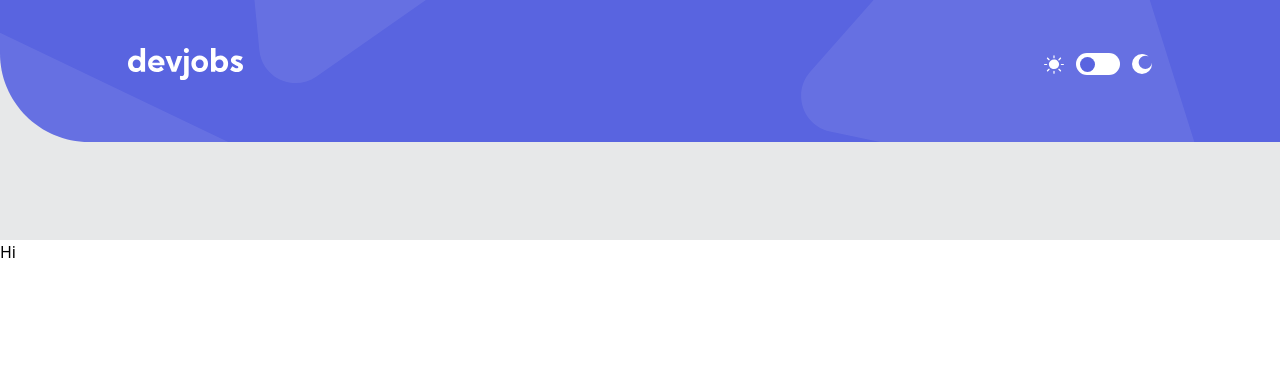
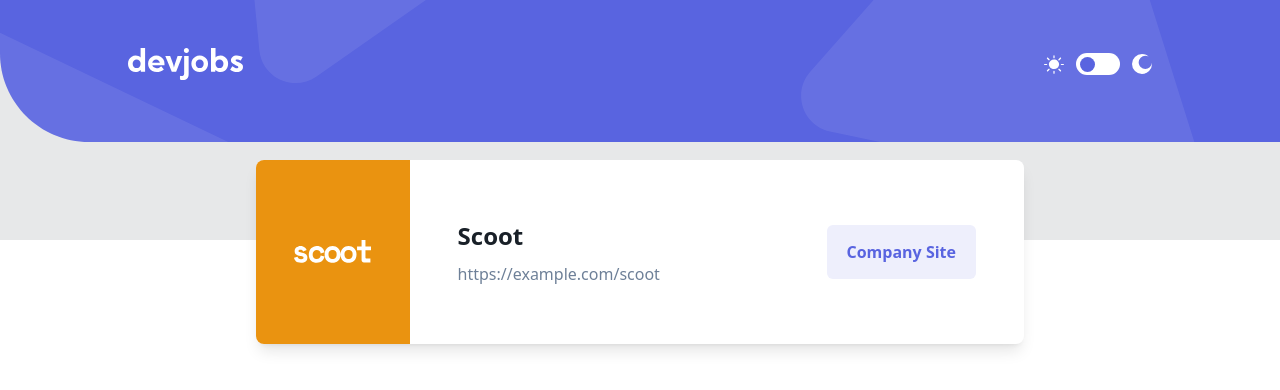
Before and after one commit to SajeedAninda/Devjobs-Web-App, a React (Vite) app: page /1 in a window 1280 px wide. Shown: the top 390 px of the page. Built offline with nearby package versions, Linux system fonts and the light colour scheme.

Commit message:
Completed floating bar in job details section

```diff
--- a/src/Components/Home/Home.jsx
+++ b/src/Components/Home/Home.jsx
@@ -44,7 +44,6 @@ const Home = () => {
                     </button>
                 </div>
             </div>
-
             <JobCards></JobCards>
         </div>
     );
--- a/src/Components/JobDetails/JobDetails.jsx
+++ b/src/Components/JobDetails/JobDetails.jsx
@@ -1,5 +1,5 @@
 import React, { useEffect, useState } from 'react';
-import { useLoaderData, useParams } from 'react-router-dom';
+import { Link, useLoaderData, useParams } from 'react-router-dom';
 
 const JobDetails = () => {
     const { id } = useParams();
@@ -19,8 +19,35 @@ const JobDetails = () => {
     console.log(matchedJob)
 
     return (
-        <div>
-            Hi
+        <div className='bg-[#e7e8e9] h-fit dark:bg-[#121721] relative'>
+            <div className="floatingBar bg-white dark:bg-[#19202d] w-[60%] h-[23vh] mx-auto shadow-lg rounded-lg absolute -top-[80px] left-1/2 transform -translate-x-1/2 flex items-center">
+                <div className='w-[20%] h-full flex justify-center items-center rounded-l-lg' style={{ backgroundColor: matchedJob?.logoBackground }}>
+                    <img
+
+                        src={matchedJob?.logo}
+                        alt=""
+                        className="w-[50%]"
+                    />
+                </div>
+
+                <div className='w-[80%] py-8 px-12 flex justify-between items-center'>
+                    <div>
+                        <p className='text-[#192028] text-[24px] dark:text-white font-bold '>
+                            {matchedJob?.company}
+                        </p>
+                        <p className='mt-2 text-[#6e8098]'>
+                            {matchedJob?.website}
+                        </p>
+                    </div>
+
+                    <div>
+                    <Link to={`${matchedJob?.website}`} className='px-5 py-4 rounded-md text-[#5964e0] dark:text-white text-[16px] font-bold bg-[#eeeffc] hover:bg-[#939bf4] dark:bg-[#303642] dark:hover:bg-[#696e76] transition duration-200 delay-75 ease-in-out'>
+                        Company Site
+                    </Link>
+                    </div>
+                </div>
+
+            </div>
         </div>
     );
 };
```
